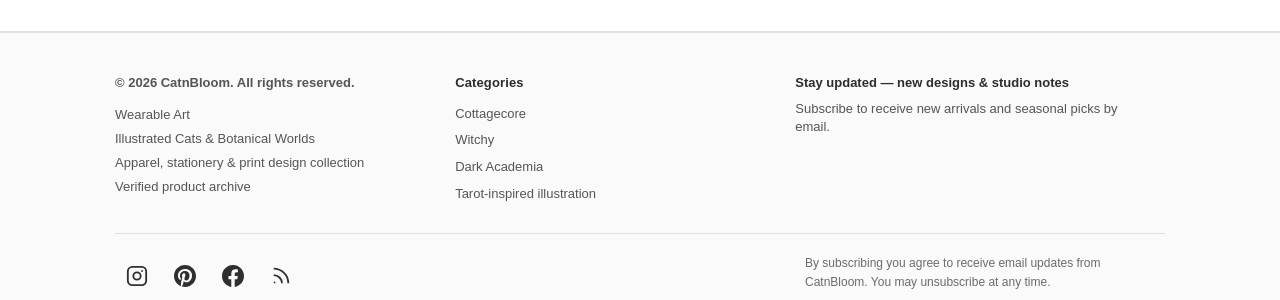
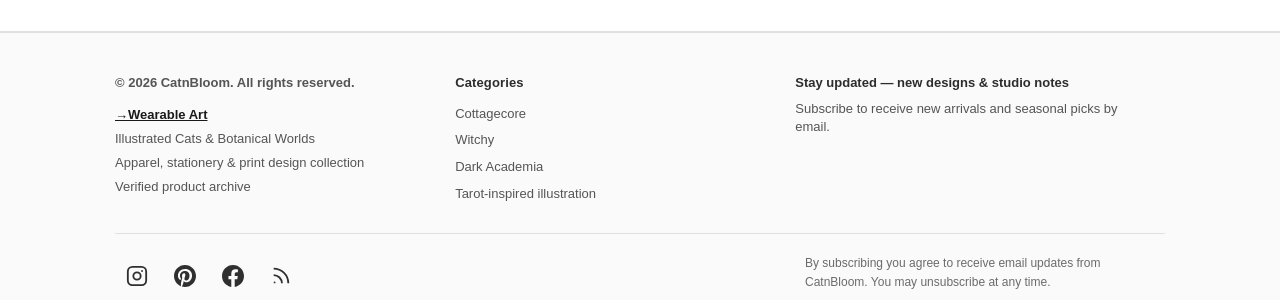
Before and after one commit to MarinPol/catnbloom.com, a Jekyll site: the page built from studio-notes.md, in a window 1280 px wide. Shown: the part 1347-1647 px from the top of the page. Built offline with Jekyll 4.4.1, drawn with Linux system fonts in a browser that asks for light colours; nearby versions of some CDN libraries.

Commit message:
Update footer.html

```diff
--- a/_includes/footer.html
+++ b/_includes/footer.html
@@ -19,7 +19,7 @@
       <div class="footer-col footer-col-brand">
         <p class="footer-copyright">© {{ "now" | date: "%Y" }} CatnBloom. All rights reserved.</p>
         <ul class="footer-brand-list">
-          <li>Wearable Art</li>
+          <li><a href="#" style="font-weight: 700; color: #1a1a1a;">→Wearable Art</a></li>
           <li>Illustrated Cats &amp; Botanical Worlds</li>
           <li>Apparel, stationery &amp; print design collection</li>
           <li>Verified product archive</li>
```
